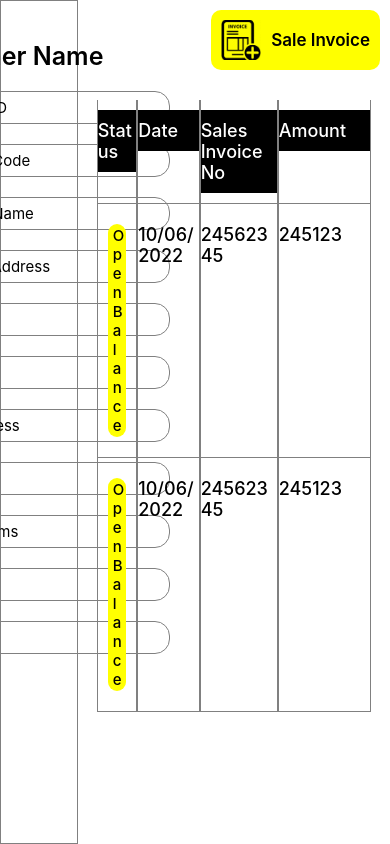
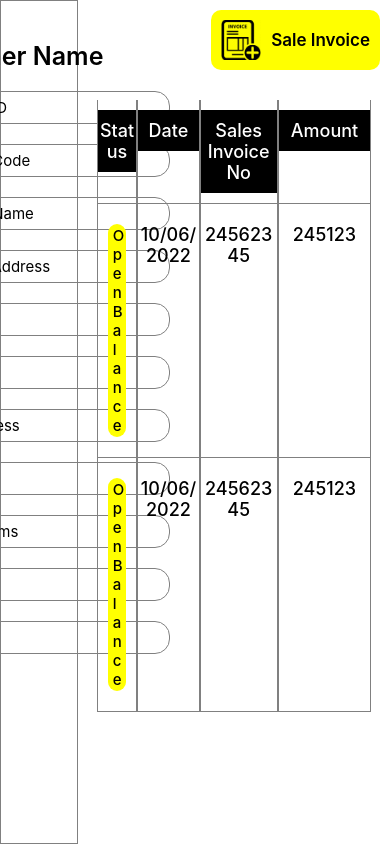
Before and after one commit to mshahbazali/daqmatts-pos, a React Native app: screen /RCP in a window 390 px wide. Built offline with nearby package versions, Linux system fonts and the light colour scheme.

Commit message:
Completed

```diff
--- a/src/Navigation/index.js
+++ b/src/Navigation/index.js
@@ -8,8 +8,8 @@ export default function index() {
     return (
         <NavigationContainer>
             <Stack.Navigator>
+                <Stack.Screen options={{ headerShown: false }} name="Dashboard" component={Dashboard} />
                 <Stack.Screen options={{ headerShown: false }} name="Remitance" component={Remitance} />
-                <Stack.Screen options={{ headerShown: false }} name="Dashboard" component={Dashboard} />
                 <Stack.Screen options={{ headerShown: false }} name="RCP" component={RCP} />
                 <Stack.Screen options={{ headerShown: false }} name="Booking" component={Booking} />
                 <Stack.Screen options={{ headerShown: false }} name="Setting" component={Setting} />
--- a/src/Screens/Booking/index.js
+++ b/src/Screens/Booking/index.js
@@ -1,7 +1,7 @@
 import { View, Text } from 'react-native'
 import React from 'react'
 
-export default function index() {
+export default function Index() {
     return (
         <View>
             <Text>index</Text>
--- a/src/Screens/Dashboard/index.js
+++ b/src/Screens/Dashboard/index.js
@@ -2,7 +2,7 @@ import { View, StyleSheet, Image, Text, TouchableOpacity, ScrollView, Modal } fr
 import React, { useState } from 'react'
 import { AntDesign, Entypo, Feather, FontAwesome } from '@expo/vector-icons';
 
-export default function index({ navigation }) {
+export default function Index({ navigation }) {
     const data = [{
         seq: 1,
         code: 3289469812,
@@ -164,7 +164,7 @@ export default function index({ navigation }) {
                                 {
                                     data.map((e, i) => {
                                         return (
-                                            <TouchableOpacity onPress={() => setModalVisible(!modalVisible)} style={styles.tableBodyContainer}>
+                                            <TouchableOpacity key={i} onPress={() => setModalVisible(!modalVisible)} style={styles.tableBodyContainer}>
                                                 <View style={styles.tableBoxFirst}>
                                                     <TouchableOpacity onPress={() => setModalVisible(!modalVisible)} style={styles.tableHead}>
                                                         <Text style={styles.tableHeadText}>{e.seq}</Text>
--- a/src/Screens/Inventory/index.js
+++ b/src/Screens/Inventory/index.js
@@ -1,7 +1,7 @@
 import { View, Text } from 'react-native'
 import React from 'react'
 
-export default function index() {
+export default function Index() {
     return (
         <View>
             <Text>index</Text>
--- a/src/Screens/RCP/index.js
+++ b/src/Screens/RCP/index.js
@@ -2,7 +2,7 @@ import { View, StyleSheet, Image, Text, TouchableOpacity, ScrollView, Modal, Tex
 import React, { useState } from 'react'
 import { AntDesign, Entypo, Feather, FontAwesome } from '@expo/vector-icons';
 
-export default function index({ navigation }) {
+export default function Index({ navigation }) {
     const data = [
         {
             status: 1,
@@ -44,7 +44,7 @@ export default function index({ navigation }) {
                         <TextInput placeholder='Contact No' style={{ borderColor: 'grey', borderWidth: 1, paddingHorizontal: 10, paddingVertical: 6, borderRadius: 15, fontSize: 15 }} />
                     </View>
                     <View style={{ marginTop: 20 }}>
-                        <TextInput placeholder='Email Address' keyboardType='text' style={{ borderColor: 'grey', borderWidth: 1, paddingHorizontal: 10, paddingVertical: 6, borderRadius: 15, fontSize: 15 }} />
+                        <TextInput placeholder='Email Address' keyboardType='email-address' style={{ borderColor: 'grey', borderWidth: 1, paddingHorizontal: 10, paddingVertical: 6, borderRadius: 15, fontSize: 15 }} />
                     </View>
                     <View style={{ marginTop: 20 }}>
                         <TextInput placeholder='Credit Limit' style={{ borderColor: 'grey', borderWidth: 1, paddingHorizontal: 10, paddingVertical: 6, borderRadius: 15, fontSize: 15 }} />
@@ -102,7 +102,7 @@ export default function index({ navigation }) {
                                 {
                                     data.map((e, i) => {
                                         return (
-                                            <View style={styles.tableBodyContainer}>
+                                            <View key={i} style={styles.tableBodyContainer}>
                                                 <View style={styles.tableBoxFirst}>
                                                     <View style={styles.tableBody}>
                                                         <TouchableOpacity style={styles.collectionBtn}>
@@ -285,6 +285,7 @@ const styles = StyleSheet.create({
         color: "#fff",
         fontSize: 18,
         fontWeight: '500',
+        textAlign: 'center'
     },
     tableBody: {
         paddingVertical: 10,
@@ -294,6 +295,7 @@ const styles = StyleSheet.create({
         color: "#000",
         fontSize: 18,
         fontWeight: '500',
+        textAlign: 'center'
     },
     tableHeadEngagementText: {
         color: "#000",
--- a/src/Screens/Reports/index.js
+++ b/src/Screens/Reports/index.js
@@ -3,7 +3,7 @@ import React, { useState } from 'react'
 import { AntDesign, Entypo, Feather, FontAwesome } from '@expo/vector-icons';
 import SelectDropdown from 'react-native-select-dropdown'
 
-export default function index({ navigation }) {
+export default function Index({ navigation }) {
     const data = [
         {
             itemCode: 480002245637,
@@ -109,7 +109,7 @@ export default function index({ navigation }) {
                                 {
                                     data.map((e, i) => {
                                         return (
-                                            <TouchableOpacity onPress={() => setModalVisible(!modalVisible)} style={styles.tableBodyContainer}>
+                                            <TouchableOpacity key={i} onPress={() => setModalVisible(!modalVisible)} style={styles.tableBodyContainer}>
                                                 <View style={styles.tableBoxFirst}>
                                                     <View style={{ flexDirection: 'row', justifyContent: 'flex-start', alignItems: 'center', }}>
                                                         <AntDesign name="closecircle" size={30} color="red" style={{ marginLeft: 10 }} />
@@ -377,6 +377,7 @@ const styles = StyleSheet.create({
         color: "#fff",
         fontSize: 18,
         fontWeight: '500',
+        textAlign: 'center'
     },
     tableBody: {
         paddingVertical: 10,
@@ -386,6 +387,7 @@ const styles = StyleSheet.create({
         color: "#000",
         fontSize: 18,
         fontWeight: '500',
+        textAlign: 'center'
     },
     tableHeadEngagementText: {
         color: "#000",
--- a/src/Screens/SIDelivery/index.js
+++ b/src/Screens/SIDelivery/index.js
@@ -1,7 +1,7 @@
 import { View, Text } from 'react-native'
 import React from 'react'
 
-export default function index() {
+export default function Index() {
     return (
         <View>
             <Text>index</Text>
--- a/src/Screens/Setting/index.js
+++ b/src/Screens/Setting/index.js
@@ -1,7 +1,7 @@
 import { View, Text } from 'react-native'
 import React from 'react'
 
-export default function index() {
+export default function Index() {
     return (
         <View>
             <Text>index</Text>
--- a/src/Screens/Transaction/index.js
+++ b/src/Screens/Transaction/index.js
@@ -2,7 +2,7 @@ import { View, StyleSheet, Image, Text, TouchableOpacity, ScrollView, Modal, Tex
 import React, { useState } from 'react'
 import { AntDesign, Entypo, Feather, FontAwesome } from '@expo/vector-icons';
 
-export default function index({ navigation }) {
+export default function Index({ navigation }) {
     const data = [
         {
             itemCode: 480002245637,
@@ -94,7 +94,7 @@ export default function index({ navigation }) {
                                 {
                                     data.map((e, i) => {
                                         return (
-                                            <TouchableOpacity onPress={() => setSelectedIndex()} onLongPress={() => setSelectedIndex(i)} style={styles.tableBodyContainer}>
+                                            <TouchableOpacity key={i} onPress={() => setSelectedIndex()} onLongPress={() => setSelectedIndex(i)} style={styles.tableBodyContainer}>
                                                 <View style={{
                                                     borderWidth: 1,
                                                     borderColor: "grey",
@@ -329,6 +329,7 @@ const styles = StyleSheet.create({
         color: "#fff",
         fontSize: 18,
         fontWeight: '500',
+        textAlign: 'center'
     },
     tableBody: {
         paddingVertical: 10,
@@ -338,6 +339,7 @@ const styles = StyleSheet.create({
         color: "#000",
         fontSize: 18,
         fontWeight: '500',
+        textAlign: 'center'
     },
     tableHeadEngagementText: {
         color: "#000",
```
Also changed, not shown: src/Screens/Remitance/index.js (+7 -10 lines).
